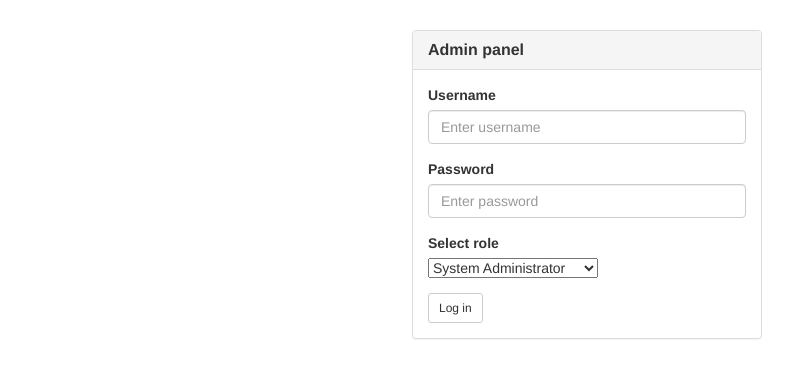
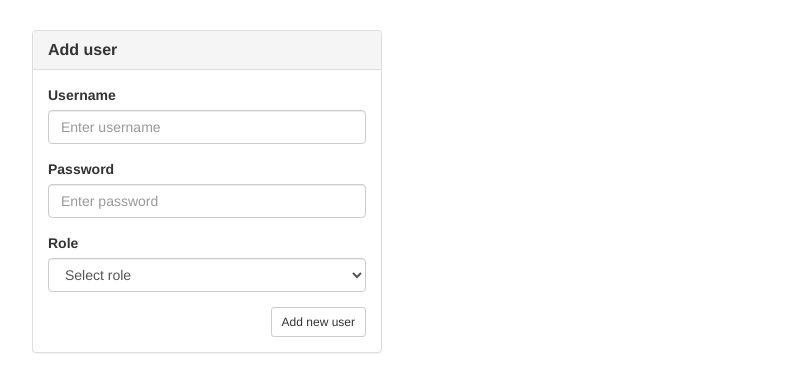
Before and after one commit to AraProject-2005uifub/ara, a plain HTML site: page www/admin.html in a window 1280 px wide. Shown: the whole page, without its empty margins (53-846 px from the left). Drawn offline with nearby package versions, Linux system fonts and the light colour scheme.

Commit message:
FIxed design

```diff
--- a/www/admin.html
+++ b/www/admin.html
@@ -10,9 +10,9 @@
 </head>
 <body>
 <div class="container" style="margin-top:30px">
-<div class="col-md-4 col-md-offset-4">
+<div class="col-md-4">
     <div class="panel panel-default">
-  <div class="panel-heading"><h3 class="panel-title"><strong>Admin panel</strong></h3></div>
+  <div class="panel-heading"><h3 class="panel-title"><strong>Add user</strong></h3></div>
   <div class="panel-body">
    <form action="/add_user/" method="POST" role="form">
   <div class="form-group">
@@ -24,16 +24,17 @@
     <input type="text" name="password" class="form-control" id="password" placeholder="Enter password">
   </div>
   <div class="form-group">
-    <label for="role">Select role</label>
+    <label for="role">Role</label>
 	<div class="controls">
-    <select id="role" name="role" class="input-medium">
-      <option>System Administrator</option>
-      <option>Head of Unit</option>
-      <option>University Administrator</option>
+    <select id="role" name="role" class="form-control">
+	  <option selected>Select role</option>
+      <option value="sysadmin">System Administrator</option>
+      <option value="headofunit">Head of Unit</option>
+      <option value="uadministrator">University Administrator</option>
     </select>
 	</div>
   </div>
-  <button type="submit" class="btn btn-sm btn-default">Log in</button>
+  <button type="submit" class="btn btn-sm btn-default" style="float: right;">Add new user</button>
 </form>
   </div>
 </div>
```
